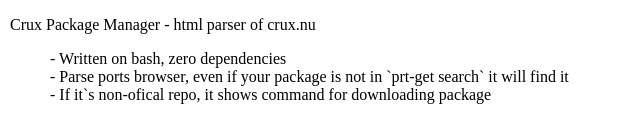
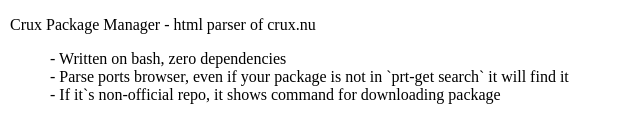
Before and after one commit to umix11/umix11.github.io, a plain HTML site: page projects.html in a window 1280 px wide. Shown: the part 847-975 px from the top of the page, 233-873 px from the left. Drawn offline with Linux system fonts and the light colour scheme.

Commit message:
"update"

```diff
--- a/projects.html
+++ b/projects.html
@@ -84,7 +84,7 @@
 									<br>
 									- Parse ports browser, even if your package is not in `prt-get search` it will find it
 									<br>
-									- If it`s non-ofical repo, it shows command for downloading package
+									- If it`s non-official repo, it shows command for downloading package
 								</p>
                             </ul>
                         </td>
```
